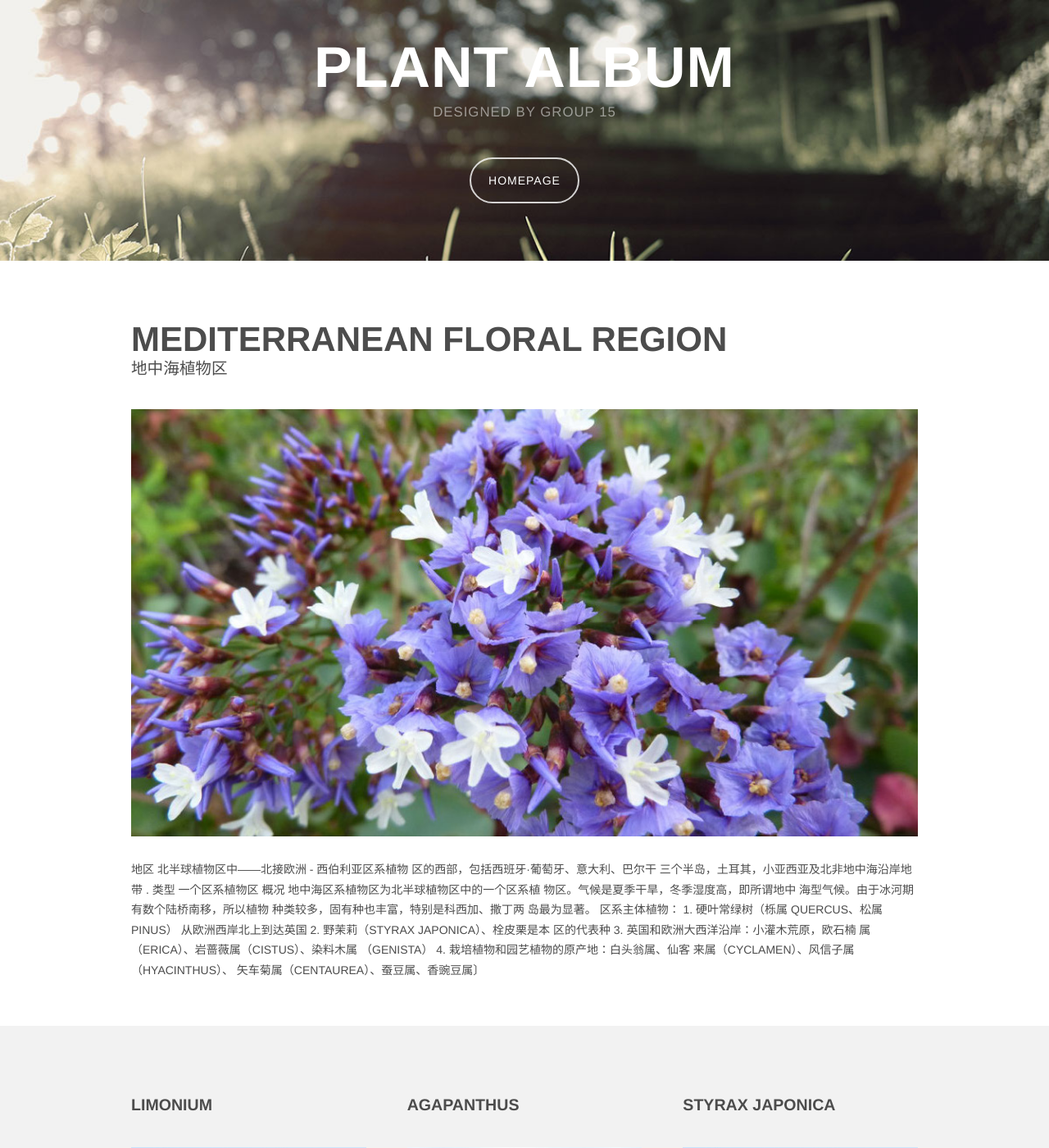
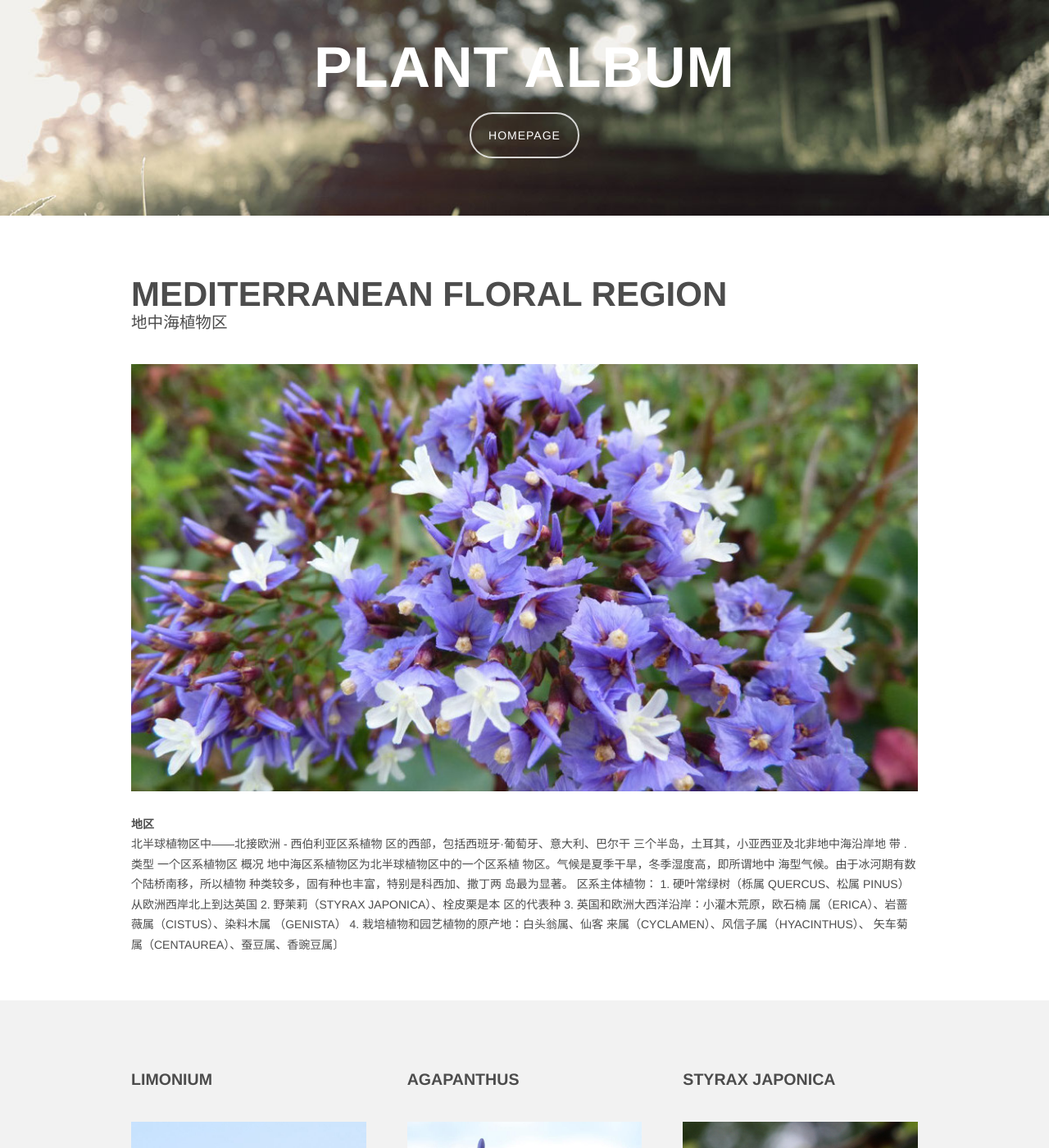
Before and after one commit to Daniel-Gong/old-website, a Jekyll site: the page plant album/index.html, which Jekyll copies as it is, in a window 1280 px wide and 1400 px high. Shown: the whole window at 82% size. Built offline with Jekyll 4.4.1, drawn with Linux system fonts in a browser that asks for light colours; nearby versions of some CDN libraries.

Commit message:
Update index.html

```diff
--- a/plant album/index.html
+++ b/plant album/index.html
@@ -2,7 +2,7 @@
 
 <html>
 	<head>
-		<title>Iridium by TEMPLATED</title>
+		<title>Group 15 Plant Album</title>
 		<meta http-equiv="content-type" content="text/html; charset=utf-8" />
 		<meta name="description" content="" />
 		<meta name="keywords" content="" />
@@ -29,9 +29,6 @@
 				<!-- Logo -->
 				<div id="logo">
 					<h1><a href="#">Plant Album</a></h1>
-
-					<p></p>
-<span>Designed by Group 15</span>
 				</div>
 
 				<!-- Nav -->
@@ -57,7 +54,7 @@ Floral Region</h2>
 								<span class="byline">地中海植物区</span>
 							</header>
 							<a href="#" class="image full"><img src="images/pic02.jpg" alt="" /></a>
-							<p>地区
+							<p><h3>地区</h3>
 北半球植物区中——北接欧洲 - 西伯利亚区系植物
 区的西部，包括西班牙·葡萄牙、意大利、巴尔干
 三个半岛，土耳其，小亚西亚及北非地中海沿岸地
@@ -122,7 +119,7 @@ mountain meadows of South Africa, they prefer full sun and draining soils.</p>
 					</div>
 					<div class="4u">
 						<h2>Styrax japonica</h2>
-						<a href="#" class="image full"><img src="images/pic03.jpg" alt="" /></a>
+						<a href="#" class="image full"><img src="images/pics02.jpg" alt="" /></a>
 						<p>Styrax (common names storax or snowbell) is a genus
 of about 130 species of large shrubs or small trees in the
 family Styracaceae, mostly native to warm temperate
@@ -210,7 +207,7 @@ Amazonica</h2>
 					<div class="4u">
 						<h2>Plinia
 cauliﬂora</h2>
-						<a href="#" class="image full"><img src="images/1(2).jpg" alt="" /></a>
+						<a href="#" class="image full"><img src="images/1 (2).jpg" alt="" /></a>
 						<p>（学名：PLINIA CAULIFLORA）
 是桃金娘科树番樱属植物。常绿灌木，成长缓慢，树高
 4-15 米，枝梢分枝与成枝能力较强，树姿开张，树冠为
@@ -238,7 +235,7 @@ cauliﬂora</h2>
 Floral Region</h2>
 								<span class="byline">撒哈拉沙漠植物区</span>
 							</header>
-							<a href="#" class="image full"><img src="images/1（3）.jpg" alt="" /></a>
+							<a href="#" class="image full"><img src="images/1 (3).jpg" alt="" /></a>
 							<p>地区
 撒哈拉沙漠是世界上除南极洲之外最大的荒漠，位
 于非洲北部北到地中海，南到苏丹草原。位于阿特
@@ -275,7 +272,7 @@ SENEGALENSIS)。
 				<div class="row">
 					<div class="4u">
 						<h2>灌木</h2>
-						<a href="#" class="image full"><img src="images/1(4).jpg" alt="" /></a>
+						<a href="#" class="image full"><img src="images/1 (4).jpg" alt="" /></a>
 						<p>灌木，丛生之木也。在沙漠中，高地、绿洲洼
 地和干河床四周散布有成片的青草、灌木和树。
 灌木指那些没有明显的主干、呈丛生状态比较
@@ -291,7 +288,7 @@ SENEGALENSIS)。
 					</div>
 					<div class="4u">
 						<h2>百香果</h2>
-						<a href="#" class="image full"><img src="images/1(6).jpg" alt="" /></a>
+						<a href="#" class="image full"><img src="images/1 (6).jpg" alt="" /></a>
 						<p>形态特征：
 百里香，叶为卵圆形，花序头状，花萼
 管状钟形或狭钟形，花冠紫红、紫或淡
@@ -301,7 +298,7 @@ SENEGALENSIS)。
 					</div>
 					<div class="4u">
 						<h2>沙棘</h2>
-						<a href="#" class="image full"><img src="images/1(14).jpg" alt="" /></a>
+						<a href="#" class="image full"><img src="images/1 (14).jpg" alt="" /></a>
 						<p>沙棘，一种胡颓子科、沙棘属落叶性灌木，被
 广泛用于水土保持。中国西北部大量种植沙棘，
 用于沙漠绿化。沙棘果实中维生素 C 含量高，
@@ -313,7 +310,7 @@ SENEGALENSIS)。
 
 <div class="4u">
 						<h2>夹竹桃</h2>
-						<a href="#" class="image full"><img src="images/1(18).jpg" alt="" /></a>
+						<a href="#" class="image full"><img src="images/1 (18).jpg" alt="" /></a>
 						<p>常绿直立大灌木，高达 5 米，枝
 条灰绿色，含水液；嫩枝条具棱，
 被微毛，老时毛脱落。叶为轮生，
```
